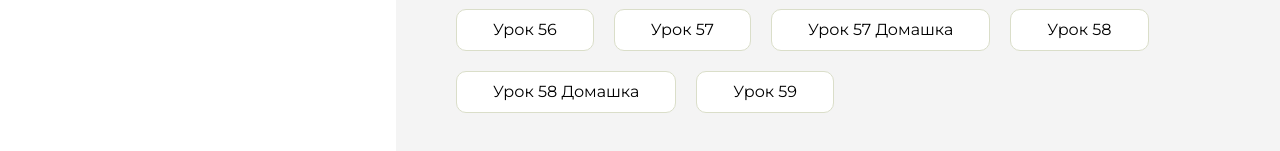
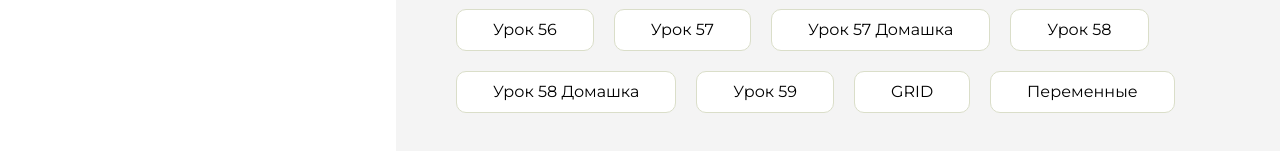
Before and after one commit to be0R1GINAL/homework, a plain HTML site: page index.html in a window 1280 px wide. Shown: the part 787-938 px from the top of the page. Drawn offline with Linux system fonts and the light colour scheme.

Commit message:
Update index.html

```diff
--- a/index.html
+++ b/index.html
@@ -224,6 +224,12 @@
                      <li class="content__list-item">
                         <a href="lesson-59/index.html">Урок 59</a>
                     </li>
+                    <li class="content__list-item">
+                        <a href="lesson-60-64-GRID/index.html">GRID</a>
+                    </li>
+                    <li class="content__list-item">
+                        <a href="lesson-67/index.html">Переменные</a>
+                    </li>
                 </ul>
             </div>
             <div class="content__block hidden" id="diplomBlock">
```
